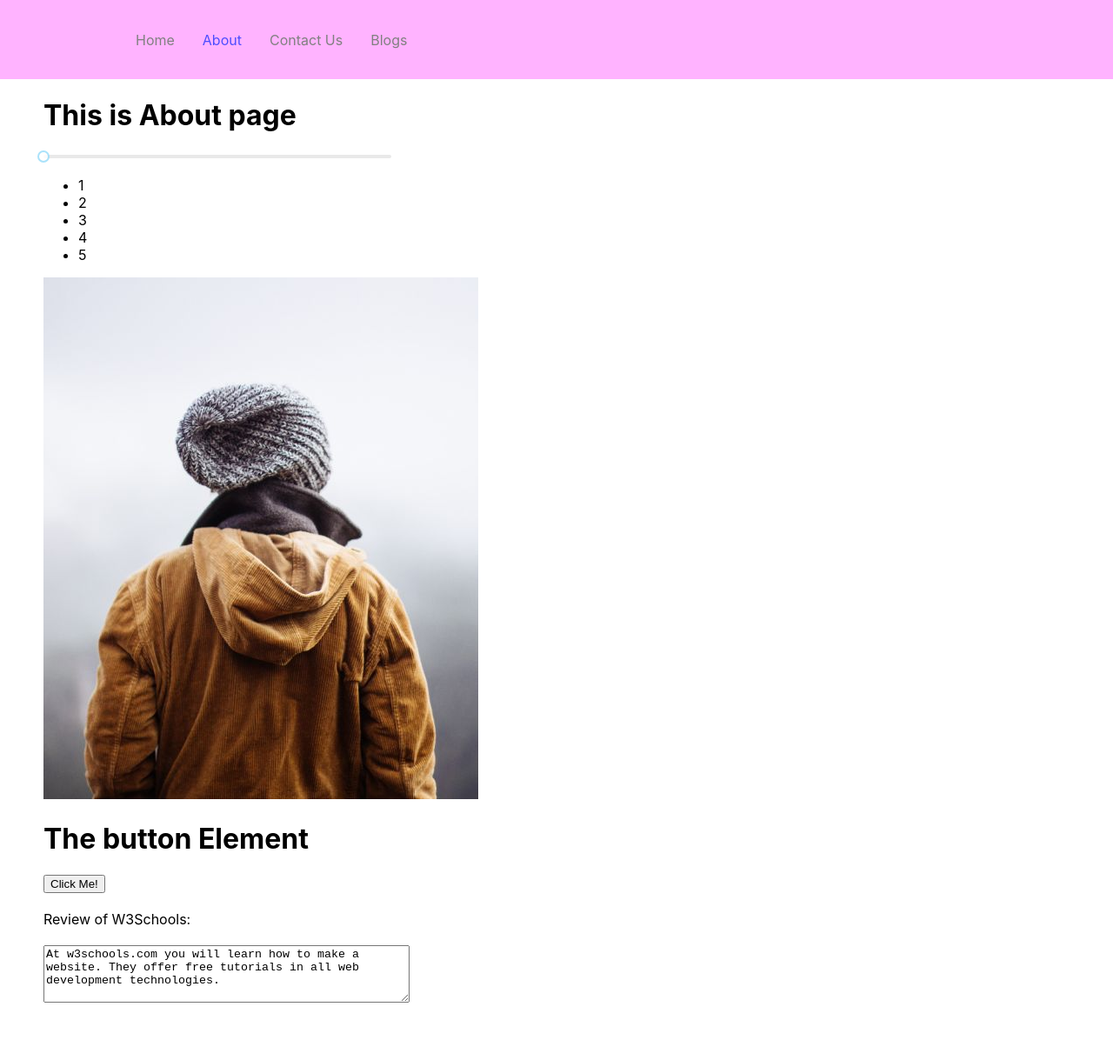
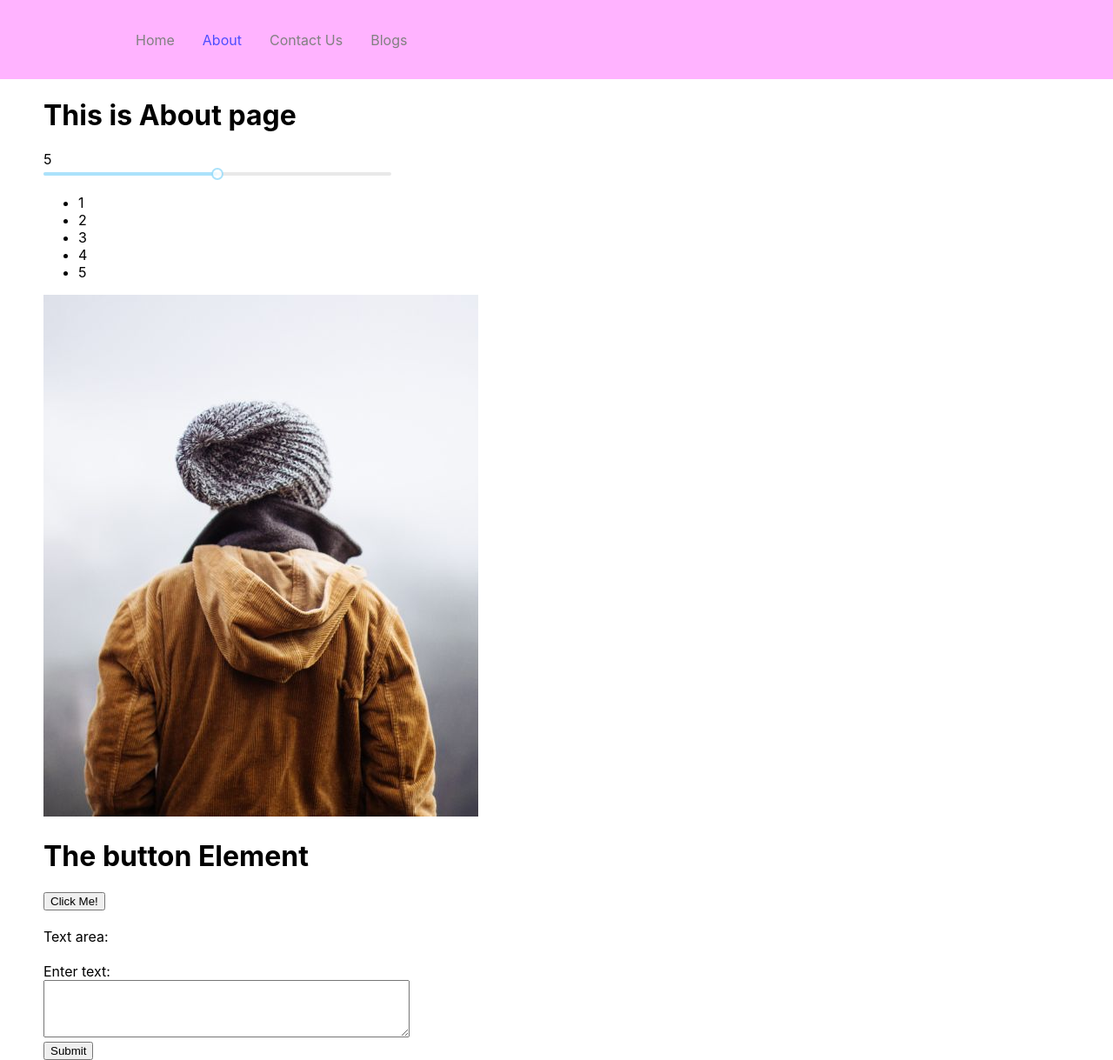
Before and after one commit to zahrafalah/web-gui-testing, a React (Create React App) app: page /about in a window 1280 px wide. Shown: the whole page at 87% size. Before the commit the page ends 1157 px from the top, so only its background shows below. Built offline with nearby package versions, Linux system fonts and the light colour scheme.

Commit message:
about page tests

```diff
--- a/src/components/Navbar/index.js
+++ b/src/components/Navbar/index.js
@@ -6,18 +6,10 @@ const Navbar = () => {
 		<>
 			<Nav>
 				<NavMenu>
-					<NavLink to="/" activeStyle>
-						Home
-					</NavLink>
-					<NavLink to="/about" activeStyle>
-						About
-					</NavLink>
-					<NavLink to="/contact" activeStyle>
-						Contact Us
-					</NavLink>
-					<NavLink to="/blogs" activeStyle>
-						Blogs
-					</NavLink>
+					<NavLink to="/">Home</NavLink>
+					<NavLink to="/about">About</NavLink>
+					<NavLink to="/contact">Contact Us</NavLink>
+					<NavLink to="/blogs">Blogs</NavLink>
 				</NavMenu>
 			</Nav>
 		</>
--- a/src/pages/about.js
+++ b/src/pages/about.js
@@ -1,44 +1,90 @@
-import React from "react";
+import React from 'react';
 import Slider from 'rc-slider';
 import 'rc-slider/assets/index.css';
 import image from './img_girl.jpg';
 
 function NumberList(props) {
 	const numbers = props.numbers;
-  const listItems = numbers.map((number) =>
-    <li className="listitems">{number}</li>
-  );
+	const listItems = numbers.map(number => (
+		<li key={number} className="listitems">
+			{number}
+		</li>
+	));
 	return (
-    <ul className="list">{listItems}</ul>
+		<ul id="about-list" className="list">
+			{listItems}
+		</ul>
 	);
 }
 
 const numbers = [1, 2, 3, 4, 5];
 
 const About = () => {
+	const [val, setVal] = React.useState(5);
+	const [isClicked, setIsClicked] = React.useState(false);
+	const [text, setText] = React.useState('');
+
+	const handleChange = event => {
+		setText(event.target.value);
+	};
+
+	const handleSubmit = event => {
+		event.preventDefault();
+		setText('');
+	};
+
 	return (
-	<div className="container" style={{marginLeft:50,width: 400}}>
-    <h1 className="header">
-     This is About page
-    </h1>
+		<div className="container" style={{ marginLeft: 50, width: 400 }}>
+			<h1 className="header">This is About page</h1>
 
 			<div className="slider-container">
-      <Slider id="about-slider"/>
+				<div id="slider-val">{val}</div>
+				<Slider
+					defaultValue={5}
+					min={0}
+					max={10}
+					id="about-slider"
+					onChange={v => {
+						setVal(v);
+					}}
+				/>
 			</div>
 
 			<NumberList numbers={numbers} />
-    <img className="image"src={image} alt="Girl in a jacket" width="500" height="600"/>
+			<img className="image" src={image} alt="Girl in a jacket" width="500" height="600" />
 
 			<h1>The button Element</h1>
-<button className="btn" onClick={()=>{alert('hello world')}}>Click Me!</button>
-<br/>
-<br/>
-<label className="label" for="text-area">Review of W3Schools:</label>
-<br/>
-<br/>
-<textarea className="text-area" id="text-area" name="text-area" rows="4" cols="50">
-    At w3schools.com you will learn how to make a website. They offer free tutorials in all web development technologies.
-</textarea>
+			<button
+				className="btn"
+				onClick={() => {
+					setIsClicked(!isClicked);
+				}}
+			>
+				Click Me!
+			</button>
+			{isClicked && <div id="about-btn-clicked">Button clicked</div>}
+			<br />
+			<br />
+			<label className="label" htmlFor="text-area">
+				Text area:
+			</label>
+			<br />
+			<br />
+			<form onSubmit={handleSubmit}>
+				<label>
+					Enter text:
+					<textarea
+						className="text-area"
+						id="about-text-area"
+						name="text-area"
+						rows="4"
+						cols="50"
+						value={text}
+						onChange={handleChange}
+					/>
+				</label>
+				<button type="submit">Submit</button>
+			</form>
 		</div>
 	);
 };
--- a/src/pages/index.js
+++ b/src/pages/index.js
@@ -1,29 +1,33 @@
 import React from 'react';
 import image from './img_girl.jpg';
 
-import { NavLink as Link } from "react-router-dom";
-
-
+import { NavLink as Link } from 'react-router-dom';
 
 const Home = () => {
 	return (
 		<div>
 			<h1>Welcome to GUI Testing Website</h1>
-      <Link id="gallery-link" to="/gallery">Press to go to Gallery</Link>
-      <br/>
-      <br/>
-      <img src={image} alt="Girl in a jacket" width="500" height="600"/>
+			<Link id="gallery-link" to="/gallery">
+				Press to go to Gallery
+			</Link>
+			<br />
+			<br />
+			<img src={image} alt="Girl in a jacket" width="500" height="600" />
 
 			<h1>The button Element</h1>
-      <button onClick={()=>{alert('hello world')}}>Click Me!</button>
-      <br/>
-      <br/>
-      <label for="text-area">Review of W3Schools:</label>
-      <br/>
-      <br/>
-      <textarea id="text-area" name="text-area" rows="4" cols="50">
-          At w3schools.com you will learn how to make a website. They offer free tutorials in all web development technologies.
-      </textarea>
+			<button
+				onClick={() => {
+					alert('hello world');
+				}}
+			>
+				Click Me!
+			</button>
+			<br />
+			<br />
+			<label htmlFor="text-area">Review of W3Schools:</label>
+			<br />
+			<br />
+			<textarea id="text-area" name="text-area" rows="4" cols="50"></textarea>
 		</div>
 	);
 };
```
Also changed, not shown: src/pages/contact.js (+27 -23 lines), tests/about-test.js (+29 -85 lines), tests/pages.js (+10 -5 lines). Lines whose indentation alone changed are shown as unchanged.
